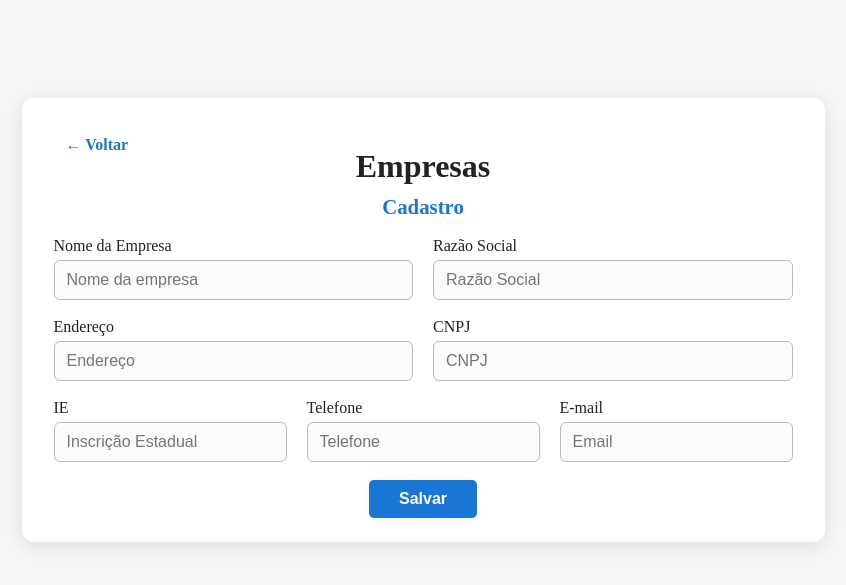
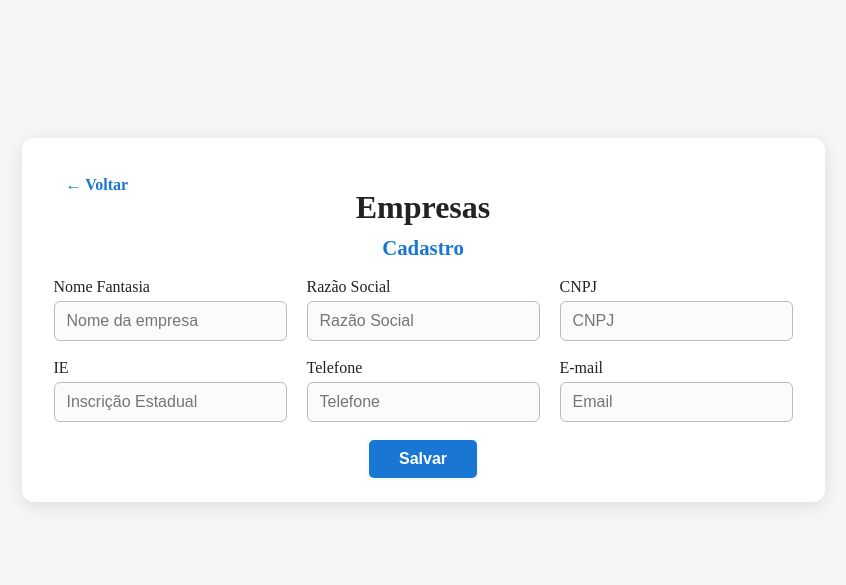
Before and after one commit to MiguelVianaa/BusinessManagementProject, a Django app: page /empresas/store in a window 1280 px wide. Shown: the top 585 px of the page, without its empty margins (217-1063 px from the left). Run offline with Django 5.2, Linux system fonts and the light colour scheme.

Commit message:
ajustes no fomulário

```diff
--- a/apps/empresas/templates/empresas/form.html
+++ b/apps/empresas/templates/empresas/form.html
@@ -22,7 +22,7 @@
 
             {% csrf_token %}
             <div class="form-row form-row--2col">
-                <label for="nome">Nome da Empresa
+                <label for="nome">Nome Fantasia
                     <input name="nome" type="text" placeholder="Nome da empresa">
                     {% if form.nome.errors %}
                         <div class="form-error">{{ form.nome.errors.0 }}</div>
@@ -34,15 +34,6 @@
                         <div class="form-error">{{ form.razao_social.errors.0 }}</div>
                     {% endif %}
                 </label>
-            </div>
-
-            <div class="form-row form-row--2col">
-                <label for="endereco">Endereço
-                    <input name="endereco" type="text" placeholder="Endereço">
-                    {% if form.endereco.errors %}
-                        <div class="form-error">{{ form.endereco.errors.0 }}</div>
-                    {% endif %}
-                </label>
                 <label for="cnpj">CNPJ
                     <input name="cnpj" type="text" placeholder="CNPJ" maxlength="14">
                     {% if form.cnpj.errors %}
@@ -51,7 +42,7 @@
                 </label>
             </div>
 
-            <div class="form-row form-row--3col">
+            <div class="form-row form-row--2col">
                 <label for="inscricao_estadual">IE
                     <input type="text" name="inscricao_estadual" placeholder="Inscrição Estadual">
                     {% if form.inscricao_estadual.errors %}
```
